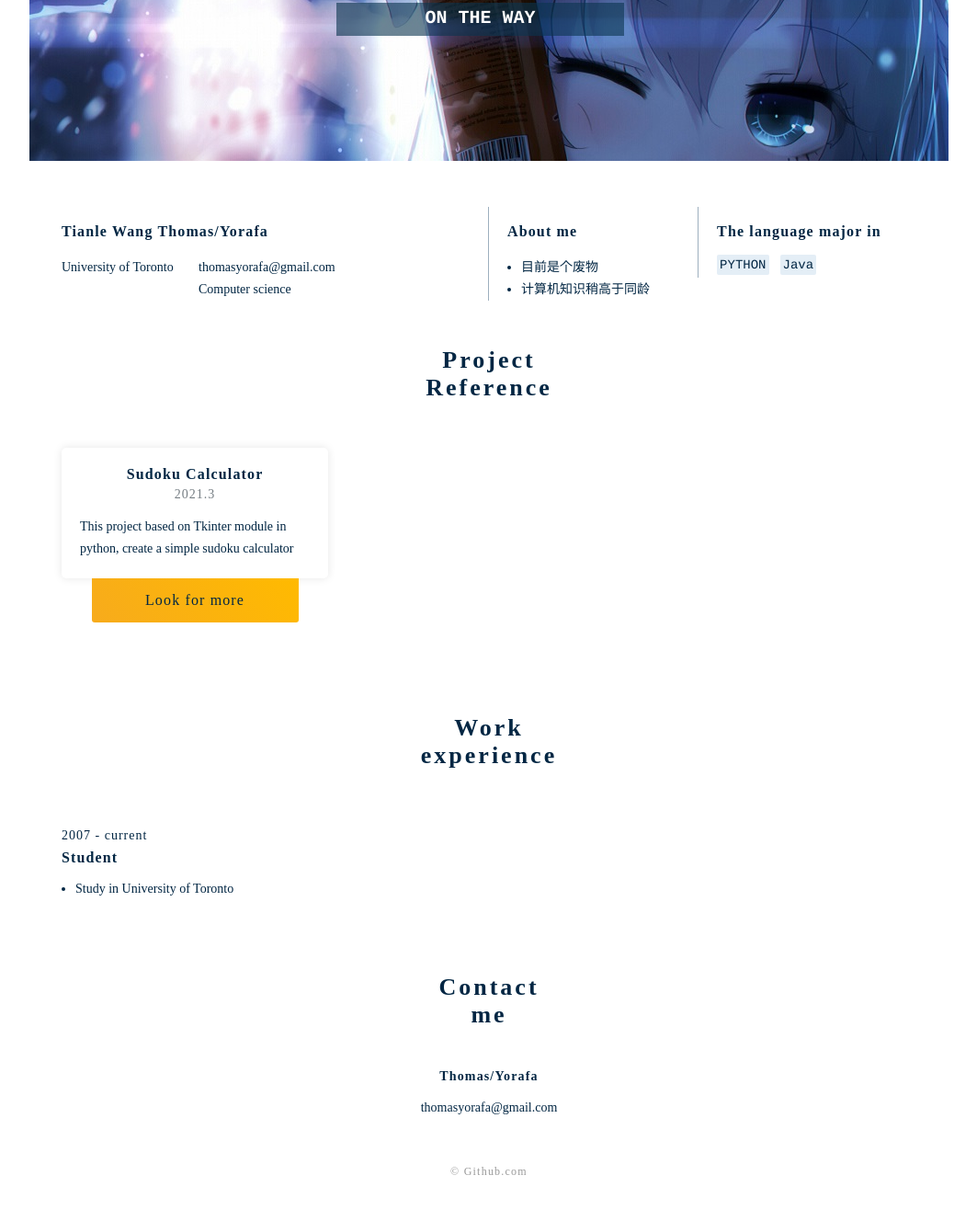
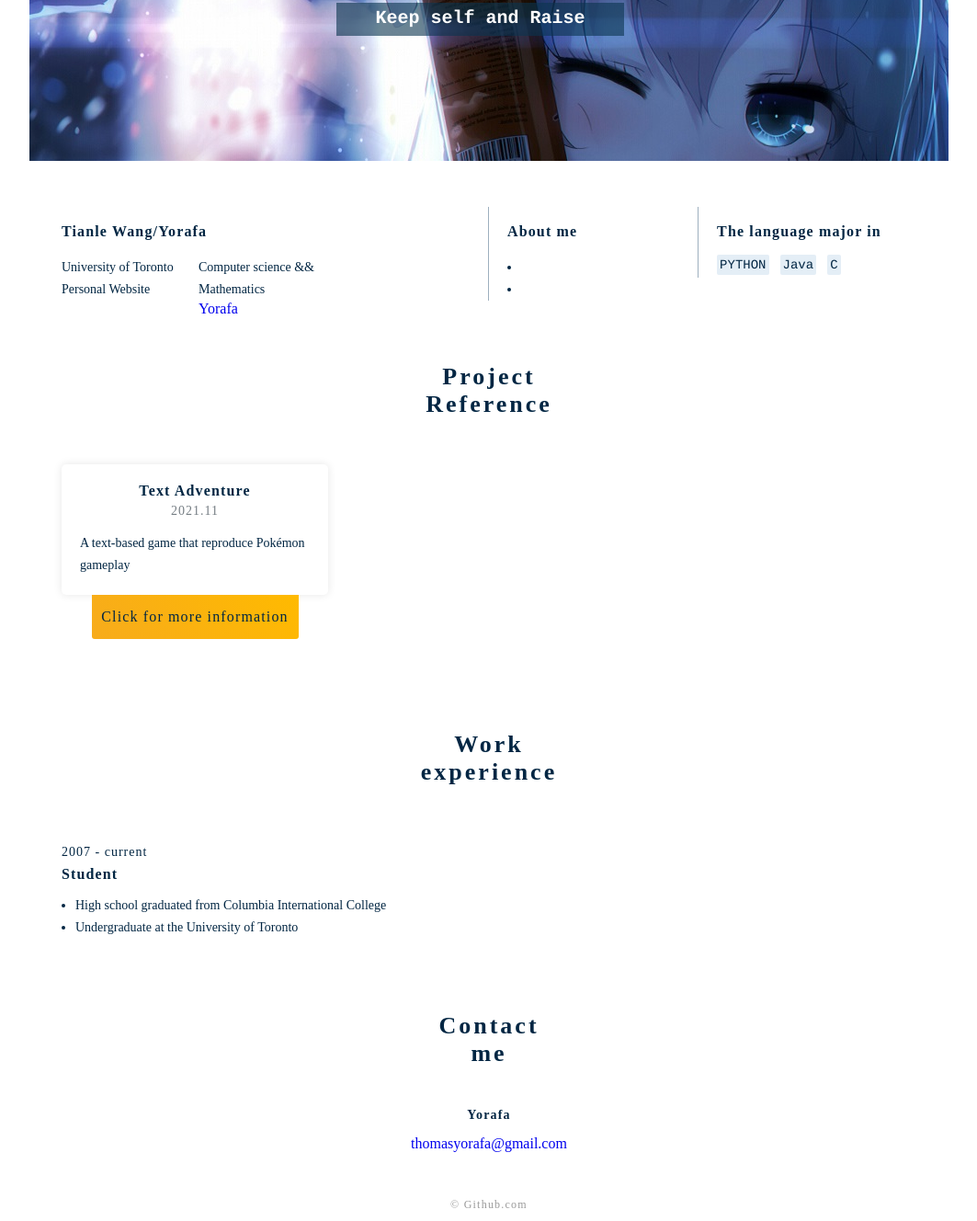
Before and after one commit to Yorafa/Yorafa.github.io, a plain HTML site: page index.html in a window 1280 px wide. Shown: the part 145-1473 px from the top of the page at 92% size, without its empty margins (108-1171 px from the left). Before the commit the page ends 1437 px from the top, so only its background shows below. Drawn offline with Linux system fonts and the light colour scheme.

Commit message:
update resume

```diff
--- a/index.html
+++ b/index.html
@@ -3,7 +3,7 @@
 
 <head>
     <meta charset="UTF-8">
-    <title>peasonal resume</title>
+    <title>Yorafa</title>
     <link rel="stylesheet" href="./static/css/resume.css">
 </head>
 
@@ -12,26 +12,25 @@
         <header>
             <div class="img-header">
                 <div class="content">
-                    <p><strong> ON THE WAY </strong></p>
+                    <p><strong> Keep self and Raise </strong></p>
                 </div>
             </div>
         </header>
         <main>
             <div class="information-all">
                 <div class="col-6-asb">
-                    <!--<div class="col-3 peasonal">
-                        <img class="peasonal-image" src="./static/image/peason.png" alt="">
-                    </div>-->
+
                     <div class="col-9 item">
                         <p class="title name">
-                            Tianle Wang Thomas/Yorafa
+                            Tianle Wang/Yorafa
                         </p>
                         <div class="col-6">
-                            <p class="education"> University of Toronto</p>
+                            <p class="education">University of Toronto</p>
+                            <p class="education">Personal Website</p>
                         </div>
                         <div class="col-6">
-                            <p class="email">thomasyorafa@gmail.com</p>
-                            <p class="profession">Computer science</p>
+                            <p class="profession">Computer science && Mathematics</p>
+                            <a href="https://yorafa.com/">Yorafa</a>
                         </div>
                     </div>
                 </div>
@@ -42,8 +41,8 @@
                                 About me
                             </p>
                             <ul>
-                                <li>目前是个废物</li>
-                                <li>计算机知识稍高于同龄</li>
+                                <li></li>
+                                <li></li>
                             </ul>
                         </div>
                     </div>
@@ -55,6 +54,7 @@
                             <div class="lang">
                                 <lable>PYTHON</lable>
                                 <lable>Java</lable>
+                                <lable>C</lable>
                             </div>
                         </div>
                     </div>
@@ -67,12 +67,12 @@
                 <div class="project-detail">
                     <div class="col-3-abs" id="project-0">
                         <div class="project-content"> <!--<img src="./static/image/LOGO1.png" alt="">-->
-                            <p class="project-title">Sudoku Calculator</p>
-                            <p class="create-time">2021.3</p>
-                            <p class="decription"> This project based on Tkinter module in python, create a simple sudoku calculator </p>
+                            <p class="project-title">Text Adventure</p>
+                            <p class="create-time">2021.11</p>
+                            <p class="decription">A text-based game that reproduce Pokémon gameplay</p>
                         </div>
                         <div class="link-to">
-                            <a href="https://github.com/Yorafa/Sudoku_calculator" class="button">Look for more</a>
+                            <a href="https://yorafa.github.io/TextAdventure/" class="button">Click for more information</a>
                             <div class="shadow"></div>
                         </div>
                     </div>
@@ -91,7 +91,8 @@
                             <p class="create-time">2007 - current</p>
                             <p class="job">Student</p>
                             <ul>
-                                <li> Study in University of Toronto </li>
+                                <li>High school graduated from Columbia International College</li>
+                                <li>Undergraduate at the University of Toronto</li>
                             </ul>
                         </div>
                     </div>
@@ -106,8 +107,8 @@
                 <div class="peasonal-message">
                     <!--<img class="peasonal-image" src="./static/image/peason.png" alt="">-->
                     <div class="item">
-                        <p class="name">Thomas/Yorafa</p>
-                        <p class="email">thomasyorafa@gmail.com</p>
+                        <p class="name">Yorafa</p>
+                        <a href="mailto:thomasyorafa@gmail.com" class="email">thomasyorafa@gmail.com</a>
                     </div>
                     <div class="item contact">
                         <!--<div class="col-3 qrcode">
```
